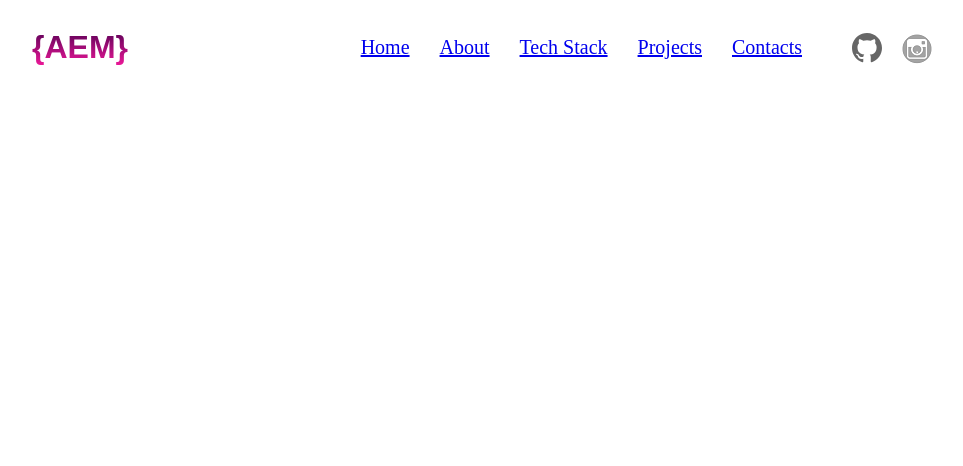
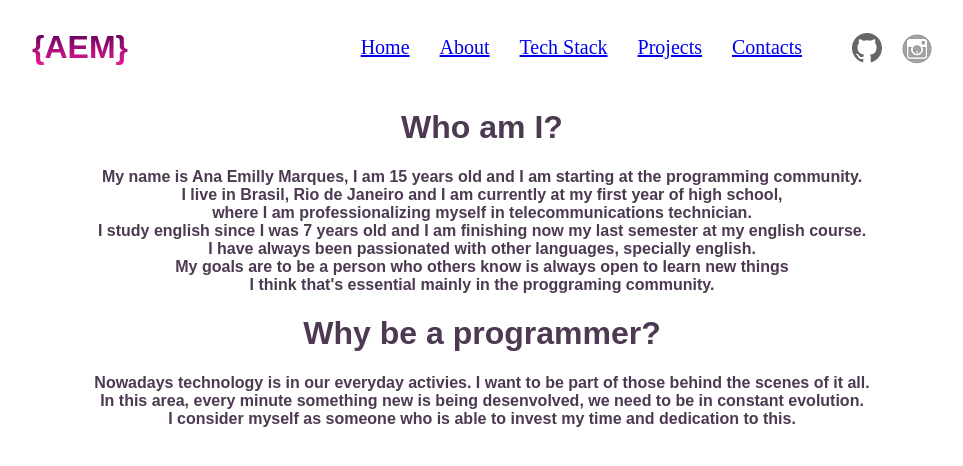
Before and after one commit to anaaelly/meus-projetos, a plain HTML site: page about.html in a window 1280 px wide. Shown: the whole page, without its empty margins (158-1121 px from the left). Drawn offline with Linux system fonts and the light colour scheme.

Commit message:
Atualização page About

```diff
--- a/about.html
+++ b/about.html
@@ -27,5 +27,21 @@
            </nav>
         </div>
        </header>
+
+       <h1>Who am I?</h1>
+       <p><strong> My name is Ana Emilly Marques, I am 15 years old and I am starting at the programming community.</br>I live in Brasil, Rio de Janeiro and I am currently at my first year of high school,</br>
+        where I am professionalizing myself in telecommunications technician.</br>
+        I study english since I was 7 years old and I am finishing now my last semester at my english course.</br>
+        I have always been passionated with other languages, specially english.</br>
+     My goals are to be a person who others know is always open to learn new things</br>
+     I think that's essential mainly in the proggraming community. </strong> </p>
+
+     <h1>Why be a programmer?</h1>
+
+     <p><strong> Nowadays technology is in our everyday activies. I want to be part of those behind the scenes of it all.</br>
+      In this area, every minute something new is being desenvolved, we need to be in constant evolution.</br>
+    I consider myself as someone who is able to invest my time and dedication to this.</br>
+     </strong></p>
+
 </body>
 </html>
--- a/style.css
+++ b/style.css
@@ -84,3 +84,14 @@ background-clip: content-box, border-box;
 background-origin: border-box;
 background-size: cover;
 }
+
+body{
+    text-align: center;
+}
+
+h1, p{
+    font-family: Arial, Helvetica, sans-serif;
+    color: #4d3951;
+    text-align: center;
+    text-align: center;
+}
```
Also changed, not shown: instagram-icon-white-on-black-circle-removebg-preview-removebg-preview.png (added).
